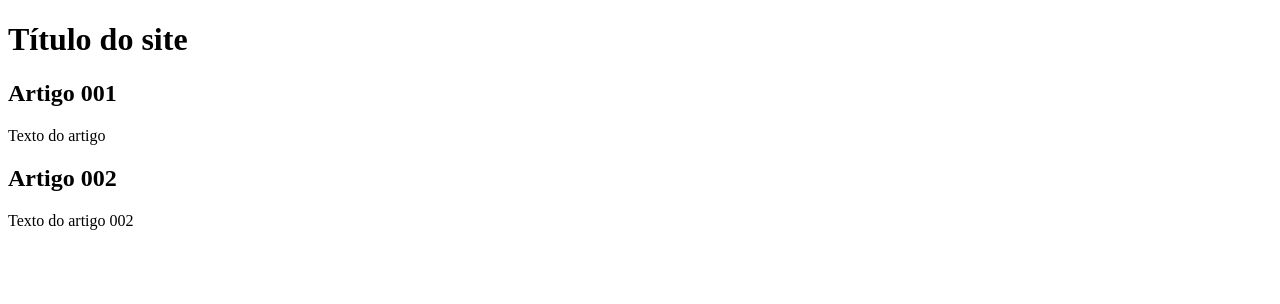
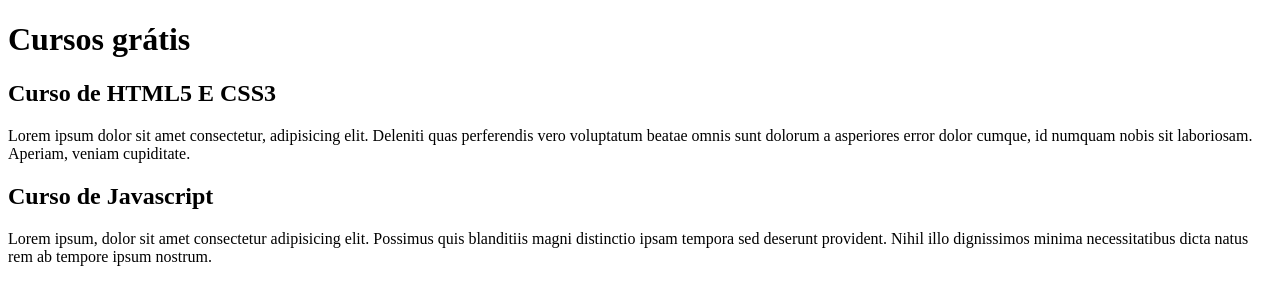
Before and after one commit to Tamylinmaeske/Projeto-site, a plain HTML site: page index.html in a window 1280 px wide. Drawn offline with Linux system fonts and the light colour scheme.

Commit message:
Comecei a escrever o conteúdo

```diff
--- a/index.html
+++ b/index.html
@@ -8,15 +8,15 @@
 <body>
     <main>
         <header>
-            <h1>Título do site </h1>
+            <h1>Cursos grátis </h1>
             <article>
-                <h2>Artigo 001</h2>
-                <p>Texto do artigo</p>
+                <h2>Curso de HTML5 E CSS3 </h2>
+                <p>Lorem ipsum dolor sit amet consectetur, adipisicing elit. Deleniti quas perferendis vero voluptatum beatae omnis sunt dolorum a asperiores error dolor cumque, id numquam nobis sit laboriosam. Aperiam, veniam cupiditate.</p>
             </article>
             <article>
-                <h2>Artigo 002</h2>
+                <h2>Curso de Javascript</h2>
             </article>
-            <p>Texto do artigo 002</p>
+            <p>Lorem ipsum, dolor sit amet consectetur adipisicing elit. Possimus quis blanditiis magni distinctio ipsam tempora sed deserunt provident. Nihil illo dignissimos minima necessitatibus dicta natus rem ab tempore ipsum nostrum.</p>
         </header>
     </main>
 </body>
```
